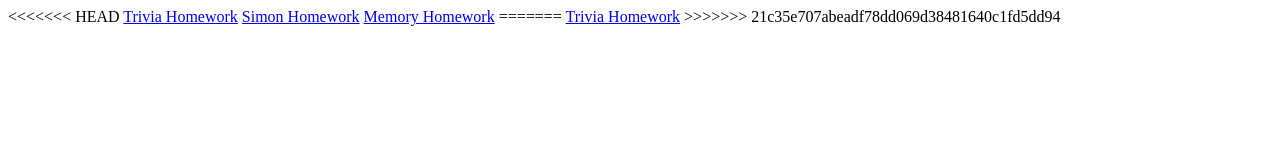
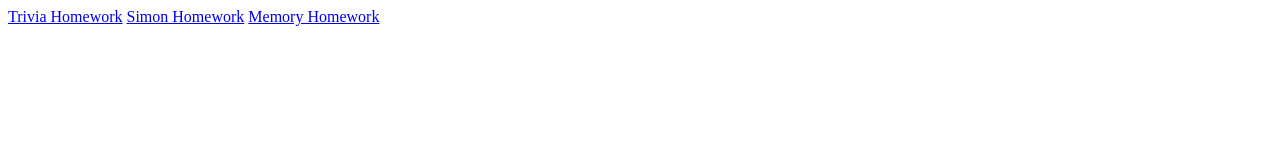
Before and after one commit to DuVante/GameDev, a plain HTML site: page index.html in a window 1280 px wide. Drawn offline with Linux system fonts and the light colour scheme.

Commit message:
Index fix

```diff
--- a/index.html
+++ b/index.html
@@ -3,14 +3,11 @@
 <head>
 	<title>GitHub</title>
 </head>
+
 <body>
-<<<<<<< HEAD
 	<a href="/TriviaHW/TriviaHW.html">Trivia Homework</a>
 	<a href="/SimonHWjM/SimonHWjM.html">Simon Homework</a>
-	<a href="/SimonHWjM/memoryJM.html">Memory Homework</a>
+	<a href="/memoryJM/memoryJM.html">Memory Homework</a>
 
-=======
-	<a href="/GameDev/TriviaHW/TriviaHW.html">Trivia Homework</a>
->>>>>>> 21c35e707abeadf78dd069d38481640c1fd5dd94
 </body>
 </html>
```
Also changed, not shown: 1 other file.
